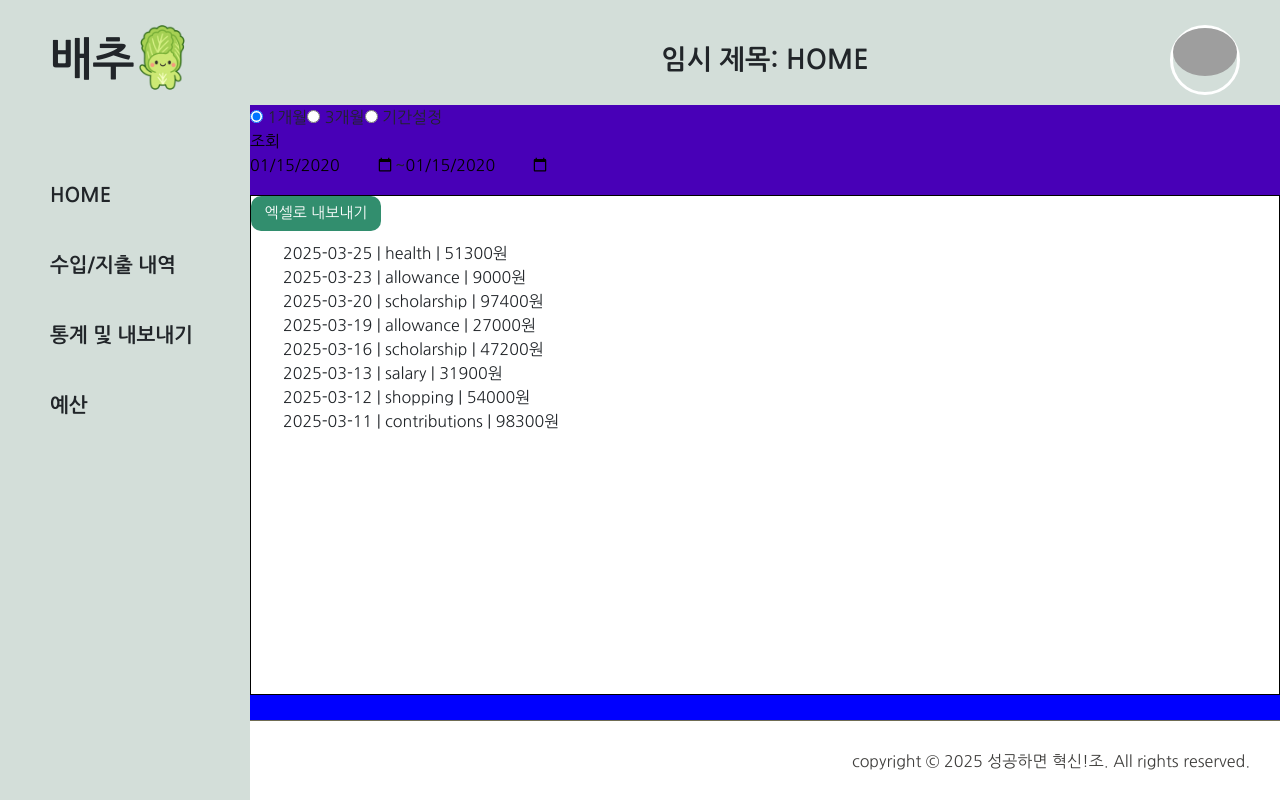
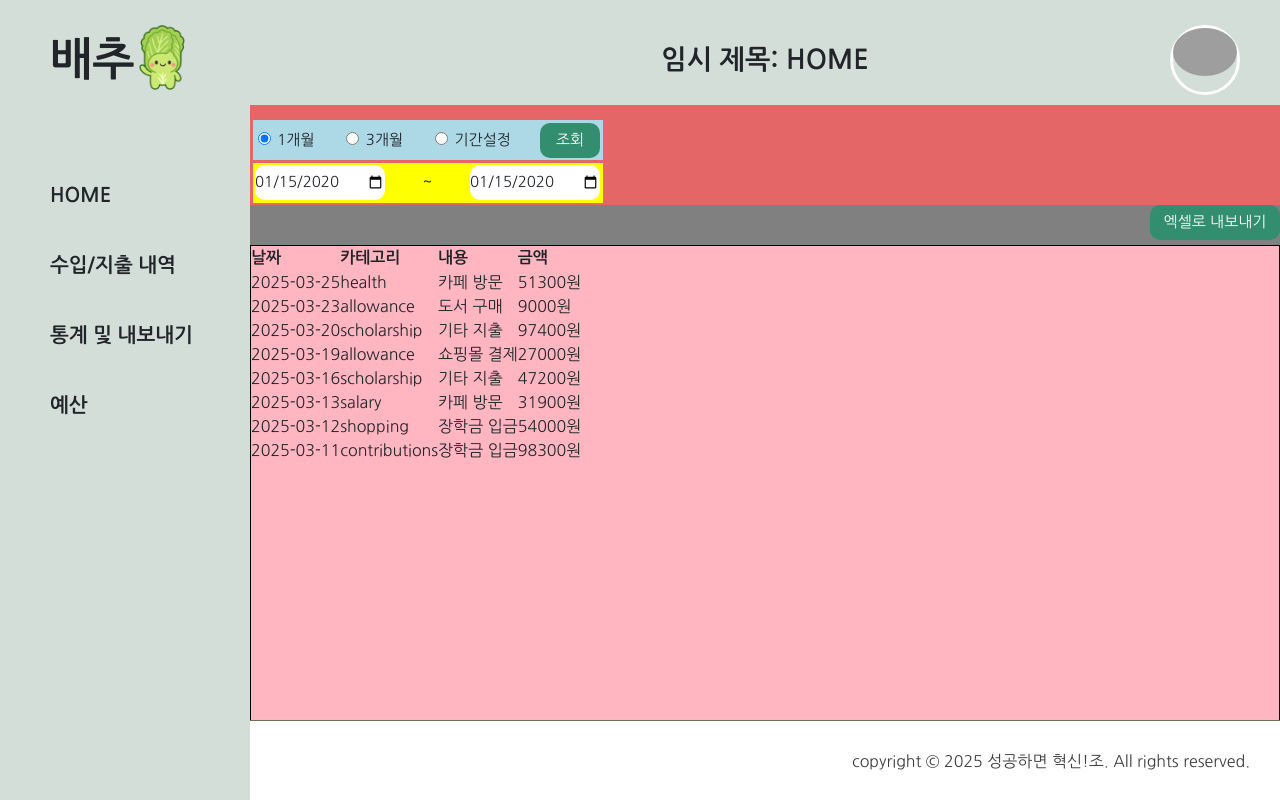
Before and after one commit to SuccessInovation/AccountBook, a Vue app: page /statistics/export in a window 1280 px wide. Both pictures are taken after typing "2020-01-15", "2020-01-15" into the empty fields and a click on the button "조회". Built offline with nearby package versions, Linux system fonts and the light colour scheme; data requests are answered from the project's data file; grey boxes are pictures that could not be loaded.

Commit message:
Design: Excel 관련 디자인 수정

```diff
--- a/src/components/ExcelFilter.vue
+++ b/src/components/ExcelFilter.vue
@@ -1,5 +1,6 @@
 <template>
   <form class="box" @submit.prevent="handleSubmit">
+    <div class="search">
       <label class="period_selector">
         <input
           type="radio"
@@ -17,7 +18,8 @@
         <input type="radio" value="custom" v-model="selectPeriod" />
         기간설정
       </label>
-    <div class="submit_btn"><button type="submit">조회</button></div>
+      <button id="submit_btn" type="submit">조회</button>
+    </div>
     <!-- 기간설정 class="period_selector" 선택 시에만 날짜 입력창 표시 -->
     <div class="date_inputs">
       <input
@@ -78,10 +80,53 @@ const handleSubmit = () => {
 
 <style scoped>
 .box {
-  background-color: rgba(255, 0, 0, 0.281);
-  height: 90px;
+  background-color: rgb(228, 102, 102);
+  height: 100px;
+  font-size: 15px;
+  display: block;
+}
+.box * {
+  margin: 2.5px;
+}
+.search {
+  display: flex;
+  align-items: center;
+  justify-content: space-between;
+  width: 350px;
+  height: auto;
+  margin-top: 15px;
+  background-color: lightblue;
 }
 .period_selector {
   font-weight: 700px;
 }
+#submit_btn {
+  background-color: var(--color-point-1);
+  color: white;
+  font-weight: 500;
+  font-size: 15px;
+  width: 60px;
+  height: 35px;
+  border-radius: 10px;
+  border: none;
+}
+.date_inputs {
+  background-color: yellow;
+  display: flex;
+  align-items: center;
+  justify-content: space-between;
+  width: 350px;
+  height: auto;
+}
+#date_start,
+#date_end {
+  background-color: #fff;
+  color: var(--font-family-main);
+  font-weight: 500;
+  font-size: 15px;
+  width: 130px;
+  height: 35px;
+  border-radius: 10px;
+  border: none;
+}
 </style>
--- a/src/components/ExcelList.vue
+++ b/src/components/ExcelList.vue
@@ -1,14 +1,29 @@
 <template>
-  <div class="box">
+  <div class="wrapper">
     <button id="btn_export" @click="downloadExcel(store.filteredTransaction)">
       엑셀로 내보내기
     </button>
-    <ul>
-      <!-- 양식에 맞게 수정 예정 -->
-      <li v-for="item in store.filteredTransaction" :key="item.id">
-        {{ item.date }} | {{ item.category }} | {{ item.amount }}원
-      </li>
-    </ul>
+    <div class="box">
+      <table id="transaction-table">
+        <thead>
+          <tr>
+            <th>날짜</th>
+            <th>카테고리</th>
+            <th>내용</th>
+            <th>금액</th>
+          </tr>
+        </thead>
+        <tbody>
+          <tr v-for="item in store.filteredTransaction" :key="item.id">
+            <td>{{ item.date }}</td>
+            <td>{{ item.category }}</td>
+            <td>{{ item.memo || '-' }}</td>
+            <!-- 내용 없으면 '-' 표시 -->
+            <td>{{ item.amount }}원</td>
+          </tr>
+        </tbody>
+      </table>
+    </div>
   </div>
 </template>
 
@@ -32,15 +47,13 @@ const downloadExcel = data => {
 </script>
 
 <style scoped>
-.box {
-  background-color: white;
-  border: 1px solid black;
-  height: 500px;
-  width: 100%;
+.wrapper {
+  display: flex;
+  flex-direction: column;
+  align-items: flex-end; /* 버튼을 오른쪽 정렬 */
+  gap: 5px; /* 버튼과 박스 사이 간격 */
 }
 #btn_export {
-  display: block;
-  margin-bottom: 10px; /* 박스와 간격 */
   background-color: var(--color-point-1);
   color: white;
   font-weight: 500;
@@ -48,5 +61,14 @@ const downloadExcel = data => {
   width: 130px;
   height: 35px;
   border-radius: 10px;
+  position: relative;
+}
+
+.box {
+  background-color: lightpink;
+  border: 1px solid black;
+  height: 500px;
+  width: 100%;
+  display: block;
 }
 </style>
--- a/src/pages/ExportExcelPage.vue
+++ b/src/pages/ExportExcelPage.vue
@@ -30,7 +30,7 @@ const handleSearch = () => {
   align-items: center;
 }
 .container {
-  background-color: blue;
+  background-color: grey;
   width: 1500px;
   height: 630px;
 }
```
Lines whose indentation alone changed are shown as unchanged.
